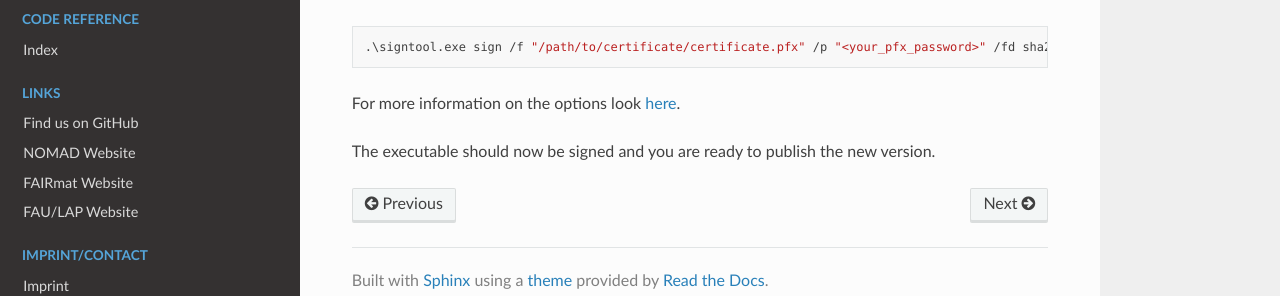
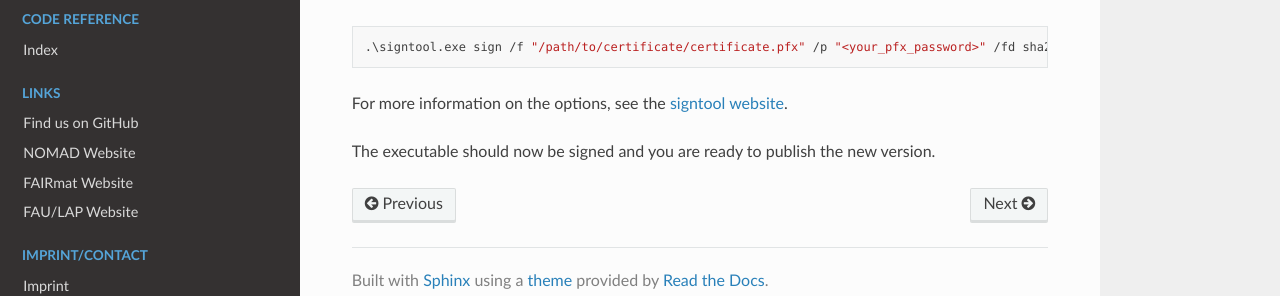
Before and after one commit to FAU-LAP/NOMAD-CAMELS, a Sphinx documentation site: the page built from docs/source/doc/programmers_guide/camels_installer.md, in a window 1280 px wide and 900 px high, scrolled down 1307 px. Shown: the part 507-803 px from the top of the window. Built offline with Sphinx 7.4.7 and the Read the Docs theme 2.0.0, drawn with Linux system fonts in a browser that asks for light colours; pages that are not in the unit, such as notebooks, are missing from menus.

Commit message:
changed references from [here] to more meaningfull names

````diff
--- a/docs/source/doc/programmers_guide/camels_installer.md
+++ b/docs/source/doc/programmers_guide/camels_installer.md
@@ -5,13 +5,13 @@
 
 ## 1. Workflow
 Brief description of the workflow when the installer should be updated.
-1. Change python code in `/Python_code/setup_camels.py` (see [here](changes-to-python-or-environment))
+1. Change python code in `/Python_code/setup_camels.py` (see [below](changes-to-python-or-environment))
 2. Create .exe file from the python code. To do this run following code in `/Python_code/`
     ```bash
     pyinstaller --onefile --nowindow setup.py
     ```
    This creates the `setup_camels.exe` file under `/Python_code/dist/`
-3. Change `"\run\runCamels.bat"` to change the way CAMELS is launched (see [here](22-changes-to-the-way-camels-is-started-via-shortcuts))
+3. Change `"\run\runCamels.bat"` to change the way CAMELS is launched (see [below](22-changes-to-the-way-camels-is-started-via-shortcuts))
 4. Convert the bat file to an exe file (using for example [Bat To Exe Converter](https://bat-to-exe-converter-x64.de.softonic.com/))
 5. Open the `CAMELS_installer.iss` file and perform any required changes. Then compile the exe.\
 The final file `NOMAD-CAMELS_installer.exe` can be found under `/Output/`
@@ -49,6 +49,6 @@
 .\signtool.exe sign /f "/path/to/certificate/certificate.pfx" /p "<your_pfx_password>" /fd sha256 /t http://timestamp.sectigo.com "/path/to/NOMAD-CAMELS/installer/NOMAD-CAMELS_installer.exe"
 ```
 
-For more information on the options look [here](https://learn.microsoft.com/en-us/dotnet/framework/tools/signtool-exe#sign).
+For more information on the options, see the [signtool website](https://learn.microsoft.com/en-us/dotnet/framework/tools/signtool-exe#sign).
 
 The executable should now be signed and you are ready to publish the new version.
````
Also changed, not shown: docs/source/doc/installation/installation_installer.md (+1 -1 lines), docs/source/doc/programmers_guide/drivers/VISA_drivers.md (added, +1 -0 lines), docs/source/doc/programmers_guide/drivers/local_driver.md (+1 -1 lines), docs/source/doc/programmers_guide/instrument_drivers.md (+1 -0 lines), docs/source/doc/tutorials/quick_start_install.md (+1 -1 lines), docs/source/doc/tutorials/quick_start_plots.md (+1 -1 lines).
